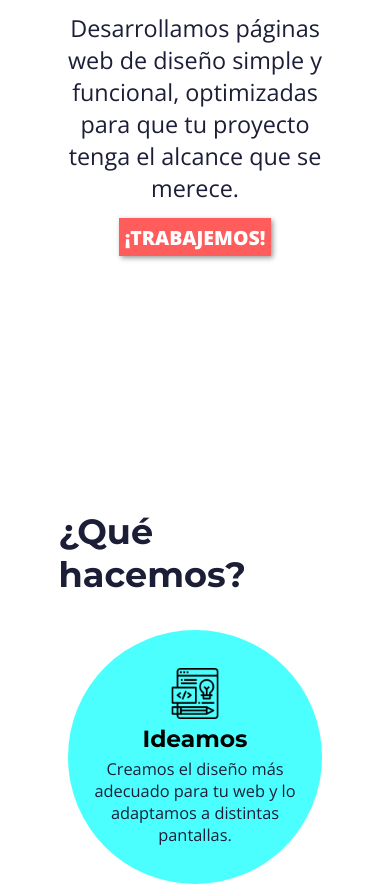
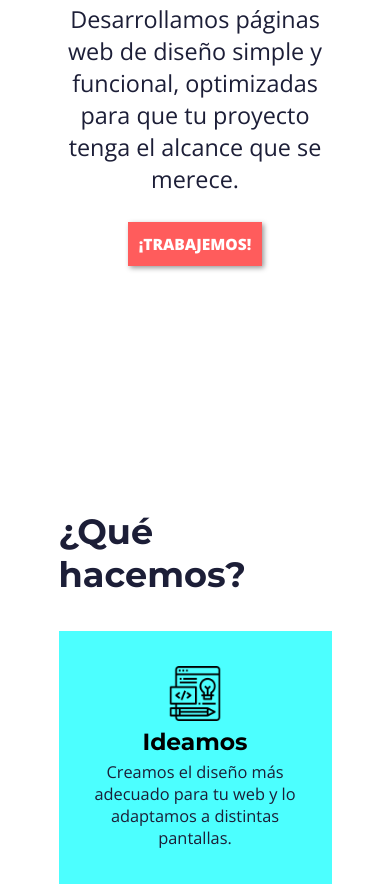
Before and after one commit to pomelodev/web-personal, a website: page index.html in a window 390 px wide. Shown: the part 1002-1898 px from the top of the page. Drawn offline with nearby package versions, Linux system fonts and the light colour scheme.

Commit message:
Cambio circulos por cuadrados en mobile

```diff
--- a/public/css/index.css
+++ b/public/css/index.css
@@ -573,8 +573,9 @@ form {
         font-size: 4vw;
     }
     .section-intro button {
-        font-size: 3vw;
-        margin-top: 5%;
+        padding: 3%;
+        font-size: 2vw;
+        margin-top: 10%;
     }
     /*PORTADA 768*/
     .portada-contenido {
@@ -615,10 +616,12 @@ form {
         justify-content: center;
         align-items: center;
     }
+
     .circle {
         height: 50vw;
-        width: 50vw;
-        margin: 3%;
+        width: 100%;
+        margin: 3% 0;
+        border-radius: 0;
     }
     .circle h2 {
         color: black;
@@ -731,14 +734,14 @@ form {
         font-size: 6vw;
     }
     .section-intro button {
-        padding: 2%;
-        font-size: 5vw;
-        margin-top: 5%;
+        padding: 4%;
+        font-size: 4vw;
+        margin-top: 10%;
     }
     /*SERVICIOS 480*/
     .circle {
         height: 65vw;
-        width: 65vw;
+        width: 100%;
     }
     .circle h2 {
         font-size: 6vw;
```
